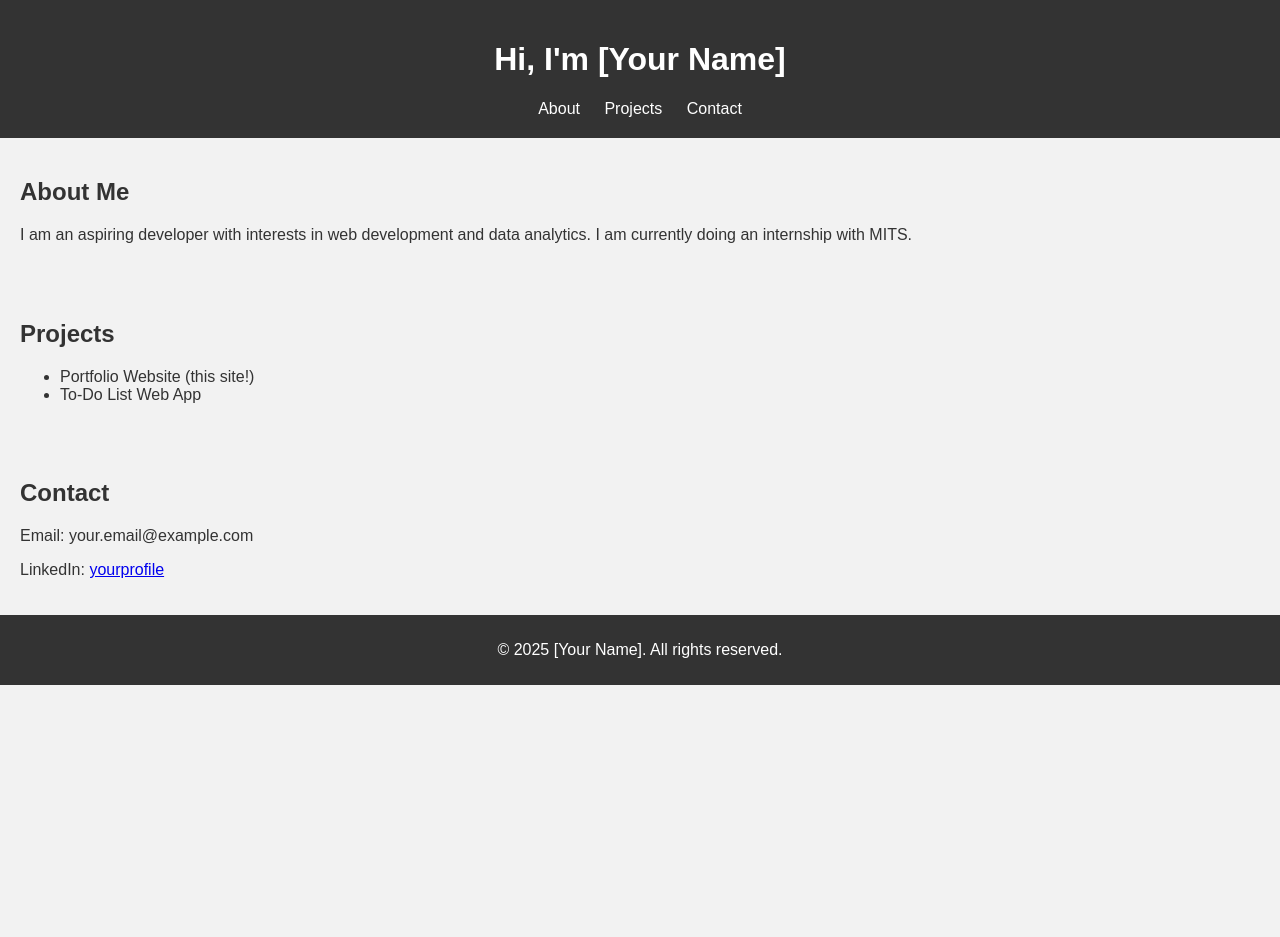
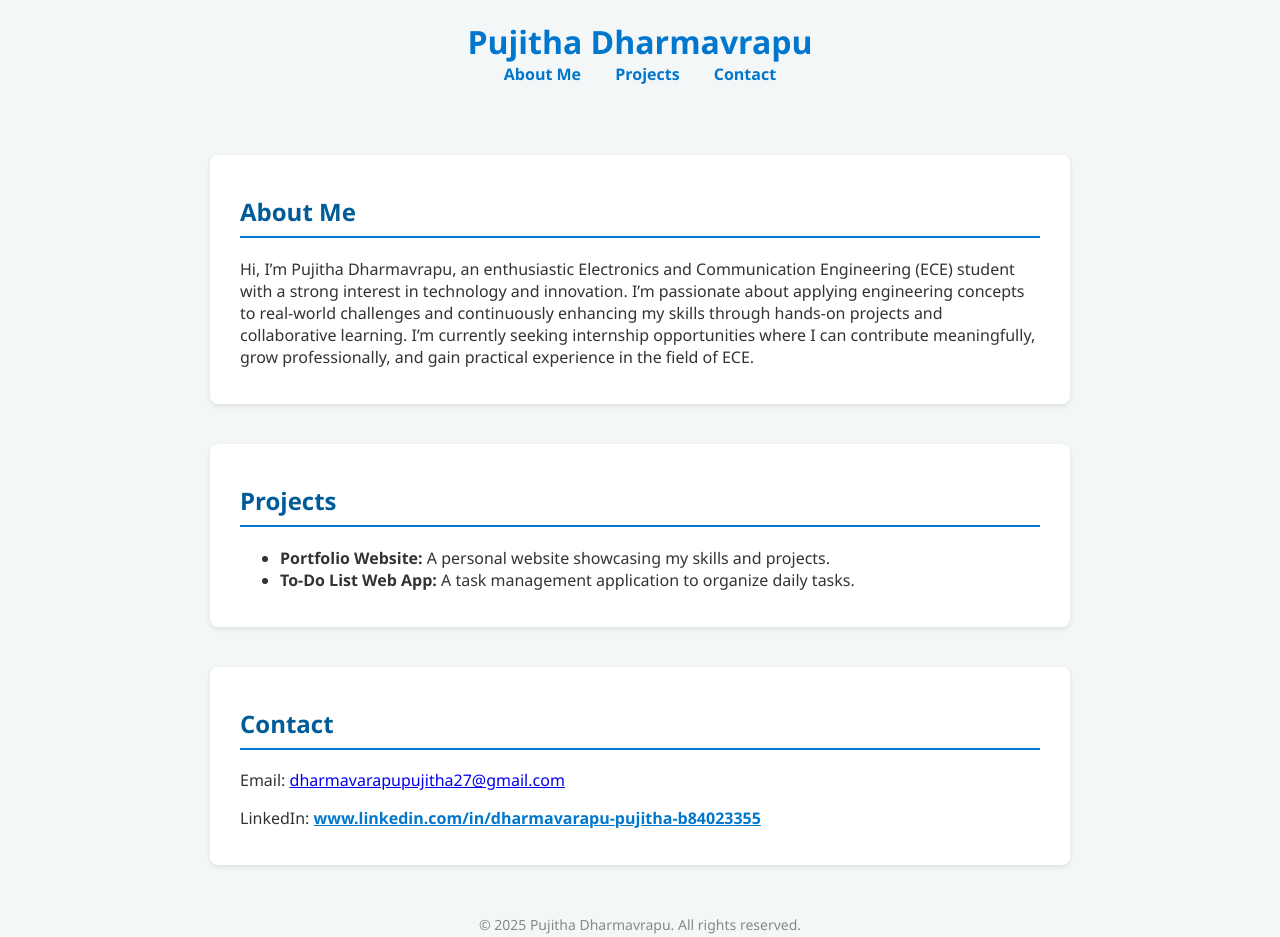
Before and after one commit to Dharmavarapupujitha/Portfolio-Website, a plain HTML site: page index.html in a window 1280 px wide. Before the commit the page ends 800 px from the top, so only its background shows below. Drawn offline with Linux system fonts and the light colour scheme.

Commit message:
Update index.html

```diff
--- a/index.html
+++ b/index.html
@@ -2,15 +2,67 @@
 <html lang="en">
 <head>
 <meta charset="UTF-8" />
-  <meta name="viewport" content="width=device-width, initial-scale=1.0"/>
-  <title>My Portfolio</title>
-  <link rel="stylesheet" href="style.css"/>
+<meta name="viewport" content="width=device-width, initial-scale=1" />
+<title>Pujitha Dharmavrapu - Portfolio</title>
+<style>
+  body {
+    font-family: 'Segoe UI', Tahoma, Geneva, Verdana, sans-serif;
+    margin: 0; padding: 20px; background: #f4f7f8;
+    color: #333;
+  }
+  header {
+    text-align: center;
+    padding-bottom: 30px;
+  }
+  h1 {
+    margin: 0;
+    color: #0077cc;
+  }
+  nav {
+    margin-bottom: 40px;
+    text-align: center;
+  }
+  nav a {
+    margin: 0 15px;
+    text-decoration: none;
+    color: #0077cc;
+    font-weight: bold;
+  }
+  nav a:hover {
+    text-decoration: underline;
+  }
+  section {
+    max-width: 800px;
+    margin: auto;
+    background: white;
+    padding: 20px 30px;
+    box-shadow: 0 2px 5px rgba(0,0,0,0.1);
+    border-radius: 8px;
+    margin-bottom: 40px;
+  }
+  h2 {
+    color: #005b99;
+    border-bottom: 2px solid #0077cc;
+    padding-bottom: 8px;
+  }
+  a.linkedin {
+    color: #0077cc;
+    font-weight: bold;
+  }
+  footer {
+    text-align: center;
+    font-size: 14px;
+    color: #888;
+    margin-top: 50px;
+  }
+</style>
 </head>
 <body>
+
 <header>
-    <h1>Hi, I'm [Your Name]</h1>
+  <h1>Pujitha Dharmavrapu</h1>
   <nav>
-      <a href="#about">About</a>
+    <a href="#about">About Me</a>
     <a href="#projects">Projects</a>
     <a href="#contact">Contact</a>
   </nav>
@@ -18,25 +70,26 @@
 
 <section id="about">
   <h2>About Me</h2>
-    <p>I am an aspiring developer with interests in web development and data analytics. I am currently doing an internship with MITS.</p>
+  <p>Hi, I’m Pujitha Dharmavrapu, an enthusiastic Electronics and Communication Engineering (ECE) student with a strong interest in technology and innovation. I’m passionate about applying engineering concepts to real-world challenges and continuously enhancing my skills through hands-on projects and collaborative learning. I’m currently seeking internship opportunities where I can contribute meaningfully, grow professionally, and gain practical experience in the field of ECE.</p>
 </section>
 
 <section id="projects">
   <h2>Projects</h2>
   <ul>
-      <li>Portfolio Website (this site!)</li>
-      <li>To-Do List Web App</li>
+    <li><strong>Portfolio Website:</strong> A personal website showcasing my skills and projects.</li>
+    <li><strong>To-Do List Web App:</strong> A task management application to organize daily tasks.</li>
   </ul>
 </section>
 
 <section id="contact">
   <h2>Contact</h2>
-    <p>Email: your.email@example.com</p>
-    <p>LinkedIn: <a href="https://linkedin.com/in/yourprofile">yourprofile</a></p>
+  <p>Email: <a href="mailto:dharmavarapupujitha27@gmail.com">dharmavarapupujitha27@gmail.com</a></p>
+  <p>LinkedIn: <a class="linkedin" href="https://www.linkedin.com/in/dharmavarapu-pujitha-b84023355" target="_blank" rel="noopener noreferrer">www.linkedin.com/in/dharmavarapu-pujitha-b84023355</a></p>
 </section>
 
 <footer>
-    <p>&copy; 2025 [Your Name]. All rights reserved.</p>
+  &copy; 2025 Pujitha Dharmavrapu. All rights reserved.
 </footer>
+
 </body>
 </html>
```
Lines whose indentation alone changed are shown as unchanged.
